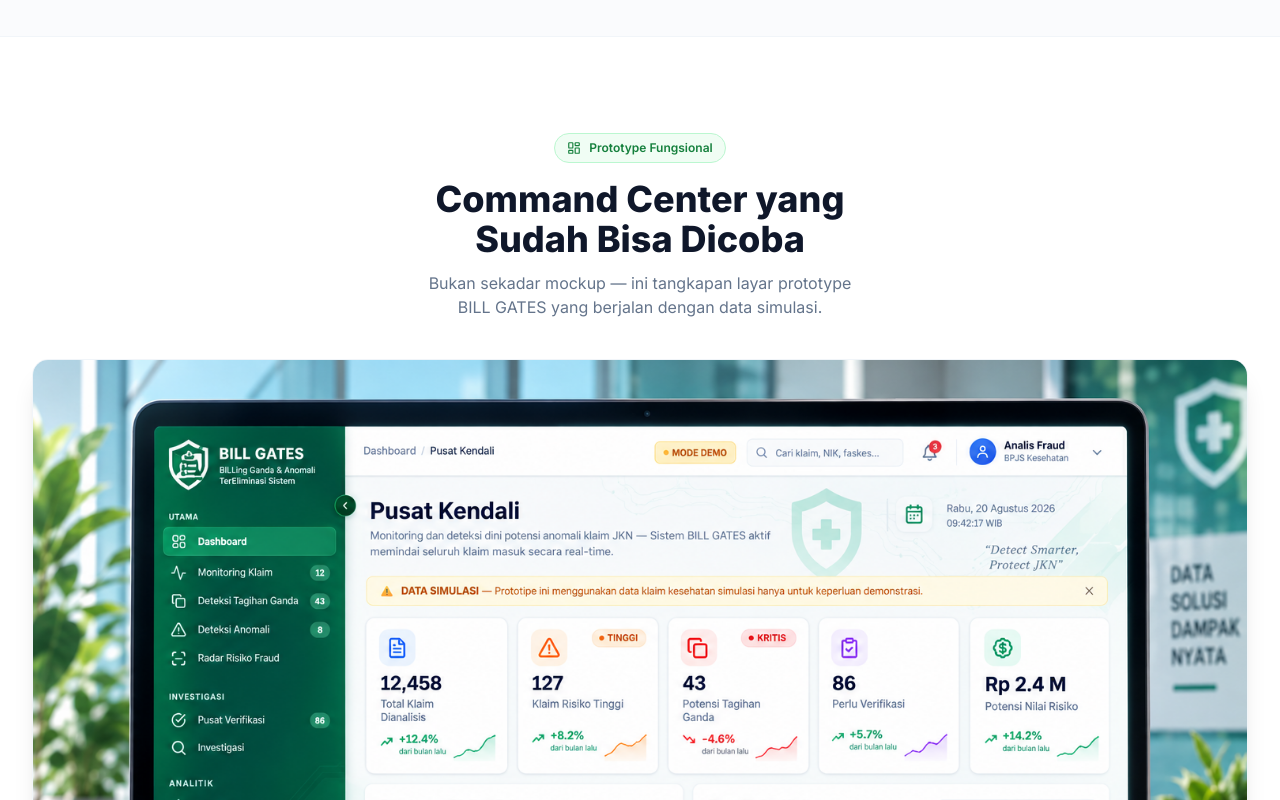
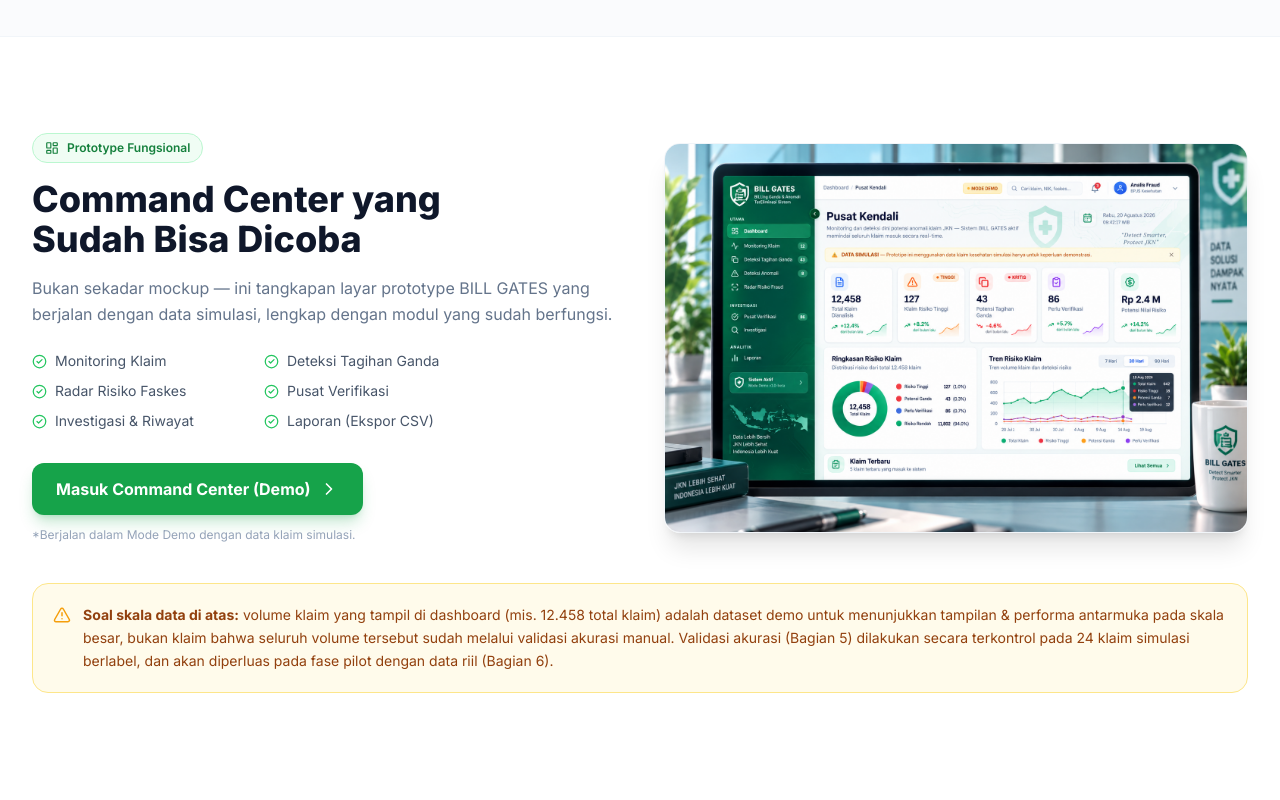
Before and after one commit to akapee/billgates, a React (Vite) app: page /#/ in a window 1280 px wide. Shown: the part 3900-4700 px from the top of the page. Built offline with nearby package versions, Linux system fonts and the light colour scheme.

Commit message:
Update LandingPage.tsx

```diff
--- a/src/pages/LandingPage.tsx
+++ b/src/pages/LandingPage.tsx
@@ -16,6 +16,7 @@
   UserCheck,
   LockKeyhole,
   Mail,
+  MapPin,
   Clock,
   AlertTriangle,
   Cpu,
@@ -112,6 +113,16 @@
   { label: 'Desember 2025 (proyeksi)', value: 111.8 },
 ];
 
+// Modul yang sudah berfungsi di prototype (Bagian 5 proposal)
+const PROTOTYPE_MODULES = [
+  'Monitoring Klaim',
+  'Deteksi Tagihan Ganda',
+  'Radar Risiko Faskes',
+  'Pusat Verifikasi',
+  'Investigasi & Riwayat',
+  'Laporan (Ekspor CSV)',
+];
+
 // Fitur nyata sesuai Bagian 3-5 proposal (bukan generic AI marketing)
 const FEATURES = [
   {
@@ -153,12 +164,12 @@
   { value: '42%', label: 'Klaim uji diprioritaskan otomatis ke verifikator' },
 ];
 
-// TODO: ganti dengan kontak asli tim sebelum submit final (email/no. yang benar-benar aktif)
+// Data kontak dummy untuk keperluan demo prototype — ganti dengan kontak aktif sebelum rilis produksi
 const CONTACT_INFO = [
-  { icon: Users, label: 'Ketua Tim', value: 'Nailul Authar, S.Kom.' },
-  { icon: Mail, label: 'Email Tim', value: 'GANTI-DENGAN-EMAIL-TIM-YANG-AKTIF' },
-  { icon: Target, label: 'Kompetisi', value: 'Healthkathon 2026 — Tim Gelombang Utara' },
-  { icon: Clock, label: 'Status', value: 'Proposal Peserta · Tahap Seleksi' },
+  { icon: Phone, label: 'Telepon', value: '(0322) XXX-XXXX' },
+  { icon: Mail, label: 'Email', value: 'admin@billgates.id' },
+  { icon: MapPin, label: 'Alamat', value: 'Jalan Tlogoretno, Gedung SMK Negeri 1 Brondong, Lamongan, Jawa Timur' },
+  { icon: Clock, label: 'Jam Layanan', value: 'Senin - Jumat, 08.00 - 17.00' },
 ];
 
 
@@ -584,19 +595,42 @@
 
       {/* Prototype / Dashboard */}
       <section id="prototype" className="scroll-mt-24 max-w-7xl mx-auto px-6 lg:px-8 py-16 lg:py-24">
-        <div className="text-center max-w-2xl mx-auto mb-10">
+        <div className="grid lg:grid-cols-2 gap-12 items-center">
+            {/* Left: copy + CTA */}
+            <div className="text-center lg:text-left">
               <div className="inline-flex items-center gap-2 px-3 py-1.5 rounded-full bg-bpjs-50 border border-bpjs-200 text-bpjs-700 text-xs font-semibold mb-4">
                 <LayoutDashboard size={14} />
                 Prototype Fungsional
               </div>
-          <h2 className="text-3xl lg:text-4xl font-extrabold text-slate-900 mb-3 text-balance">
+              <h2 className="text-3xl lg:text-4xl font-extrabold text-slate-900 mb-4 text-balance">
                 Command Center yang Sudah Bisa Dicoba
               </h2>
-          <p className="text-slate-500 text-balance">
-            Bukan sekadar mockup — ini tangkapan layar prototype BILL GATES yang berjalan dengan data simulasi.
+              <p className="text-slate-500 leading-relaxed mb-6 text-balance">
+                Bukan sekadar mockup — ini tangkapan layar prototype BILL GATES yang berjalan dengan data simulasi, lengkap dengan modul yang sudah berfungsi.
+              </p>
+
+              <ul className="grid grid-cols-2 gap-x-4 gap-y-2.5 mb-8 max-w-md mx-auto lg:mx-0">
+                {PROTOTYPE_MODULES.map((item) => (
+                  <li key={item} className="flex items-center gap-2 text-sm text-slate-600">
+                    <CheckCircle2 size={15} className="text-bpjs-500 shrink-0" />
+                    <span>{item}</span>
+                  </li>
+                ))}
+              </ul>
+
+              <button
+                onClick={() => navigate('/dashboard')}
+                className="w-full sm:w-auto px-6 py-3.5 bg-bpjs-600 hover:bg-bpjs-700 text-white text-sm lg:text-base font-bold rounded-xl shadow-lg shadow-bpjs-600/25 hover:shadow-xl transition-all inline-flex items-center justify-center gap-2 group"
+              >
+                Masuk Command Center (Demo)
+                <ChevronRight size={20} className="group-hover:translate-x-1 transition-transform" />
+              </button>
+              <p className="text-xs text-slate-400 mt-3">
+                *Berjalan dalam Mode Demo dengan data klaim simulasi.
               </p>
             </div>
 
+            {/* Right: dashboard screenshot */}
             <div className="relative rounded-2xl overflow-hidden border border-slate-100 shadow-xl">
               <img
                 src={`${base}images/dashboard.png`}
@@ -604,8 +638,9 @@
                 className="w-full object-cover"
               />
             </div>
+          </div>
 
-        <div className="flex items-start gap-3 bg-amber-50 border border-amber-200 rounded-2xl p-5 mt-6">
+          <div className="flex items-start gap-3 bg-amber-50 border border-amber-200 rounded-2xl p-5 mt-10">
             <AlertTriangle size={18} className="text-amber-500 shrink-0 mt-0.5" />
             <p className="text-sm text-amber-800 leading-relaxed">
               <span className="font-bold">Soal skala data di atas:</span> volume klaim yang tampil di dashboard (mis. 12.458 total klaim) adalah dataset demo untuk menunjukkan tampilan &amp; performa antarmuka pada skala besar, bukan klaim bahwa seluruh volume tersebut sudah melalui validasi akurasi manual. Validasi akurasi (Bagian 5) dilakukan secara terkontrol pada 24 klaim simulasi berlabel, dan akan diperluas pada fase pilot dengan data riil (Bagian 6).
@@ -683,7 +718,7 @@
             Ada Pertanyaan Seputar BILL GATES?
           </h2>
           <p className="text-slate-500 text-balance">
-            Tim Gelombang Utara terbuka untuk berdiskusi lebih lanjut mengenai proposal BILL GATES untuk Healthkathon 2026.
+            Tim kami siap membantu Anda memahami dan mengimplementasikan sistem deteksi fraud klaim JKN.
           </p>
         </div>
 
@@ -706,6 +741,9 @@
                 </div>
               </div>
             ))}
+            <p className="text-xs text-slate-400 px-1">
+              *Kontak di atas adalah data dummy untuk keperluan demo prototype Healthkathon 2026.
+            </p>
           </div>
 
           {/* Contact form */}
```
Lines whose indentation alone changed are shown as unchanged.
